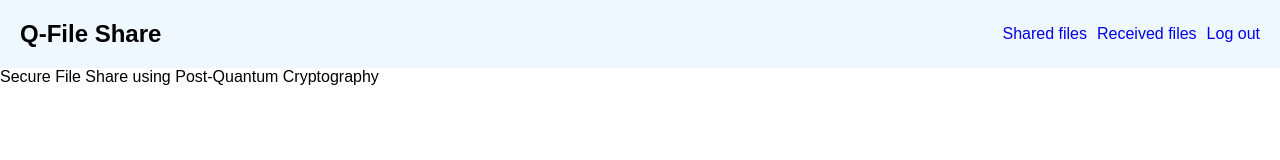
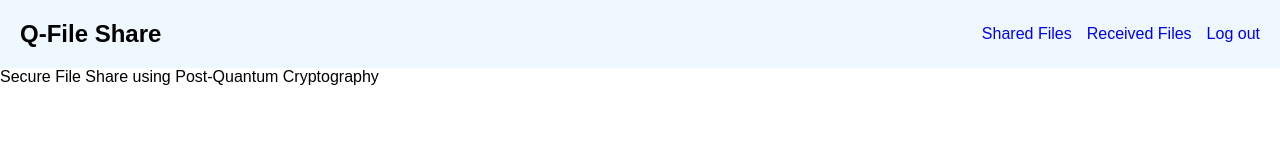
Before and after one commit to ns-krishnakodali/q-file-share, a Next.js app in the folder q-file-share-ui/: page /dashboard in a window 1280 px wide. Shown: the top 160 px of the page. Built offline with nearby package versions, Linux system fonts and the light colour scheme.

Commit message:
Fix: Pass links to display as prop

```diff
--- a/q-file-share-ui/src/app/dashboard/page.tsx
+++ b/q-file-share-ui/src/app/dashboard/page.tsx
@@ -3,7 +3,13 @@ import { NavBar } from "@/modules";
 const Dashboard = () => {
   return (
     <>
-      <NavBar showLogo={true} currentPage="dashboard" />
+      <NavBar
+        showLogo={true}
+        pages={[
+          { name: "Shared Files", path: "/shared-files" },
+          { name: "Received Files", path: "/received-files" },
+        ]}
+      />
       <div>Secure File Share using Post-Quantum Cryptography</div>
     </>
   );
--- a/q-file-share-ui/src/modules/NavBar/NavBar.module.css
+++ b/q-file-share-ui/src/modules/NavBar/NavBar.module.css
@@ -4,7 +4,7 @@
   padding: 20px;
   display: flex;
   justify-content: space-between;
-  gap: 10px;
+  gap: 15px;
   align-items: center;
 }
 
--- a/q-file-share-ui/src/modules/NavBar/index.tsx
+++ b/q-file-share-ui/src/modules/NavBar/index.tsx
@@ -1,13 +1,11 @@
 import styles from "./NavBar.module.css";
 
-export type Page = "dashboard" | "shared-files" | "received-files";
-
 interface INavBarProps {
-  currentPage: Page;
+  pages: { name: string; path: string }[];
   showLogo: boolean;
 }
 
-export const NavBar = ({ currentPage, showLogo }: INavBarProps) => {
+export const NavBar = ({ pages, showLogo }: INavBarProps) => {
   return (
     <div className={styles.navbar}>
       {showLogo && (
@@ -15,16 +13,13 @@ export const NavBar = ({ currentPage, showLogo }: INavBarProps) => {
           Q-File Share
         </a>
       )}
-      {currentPage !== "shared-files" && (
-        <a href="/shared-files" className={styles.navbar_menu_item}>
-          Shared files
+
+      {pages.map((page) => (
+        <a key={page.path} href={page.path} className={styles.navbar_menu_item}>
+          {page.name}
         </a>
-      )}
-      {currentPage !== "received-files" && (
-        <a href="/received_files" className={styles.navbar_menu_item}>
-          Received files
-        </a>
-      )}
+      ))}
+
       <a href="#" className={styles.navbar_menu_item}>
         Log out
       </a>
```
